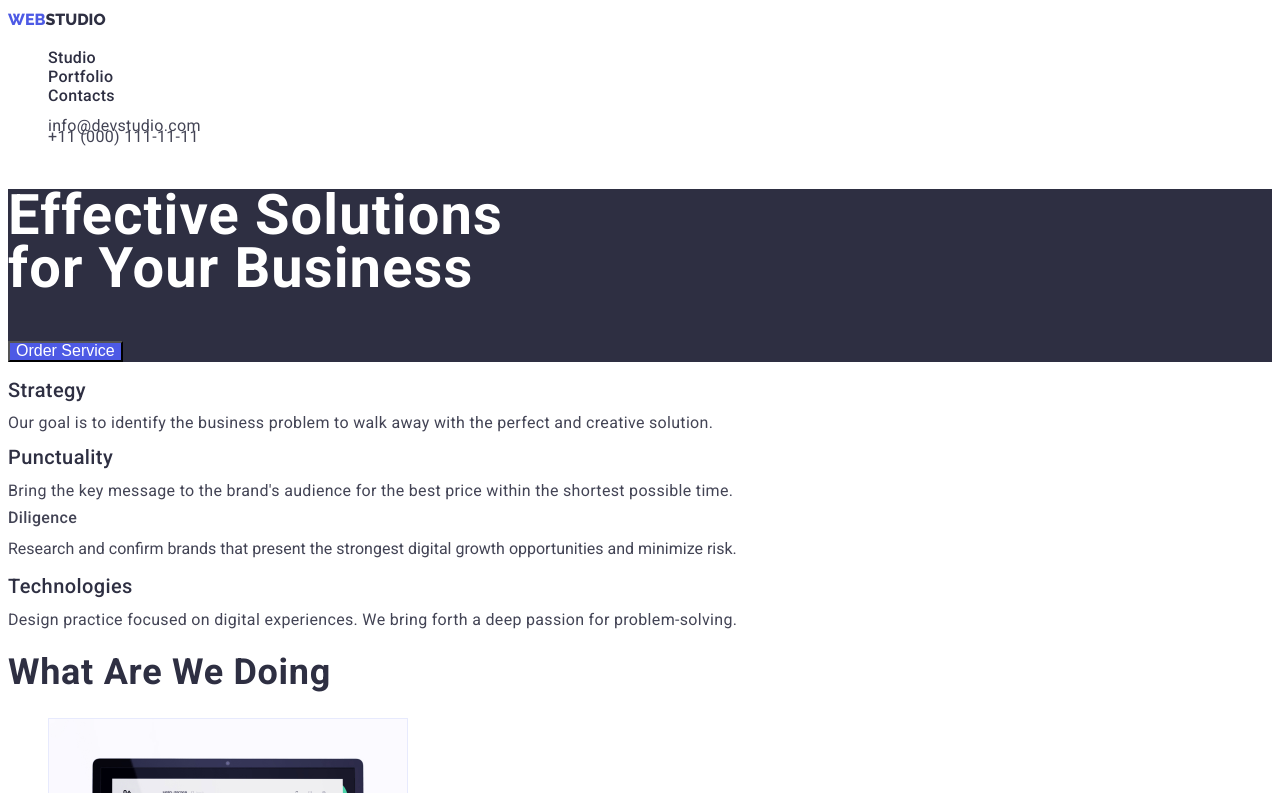
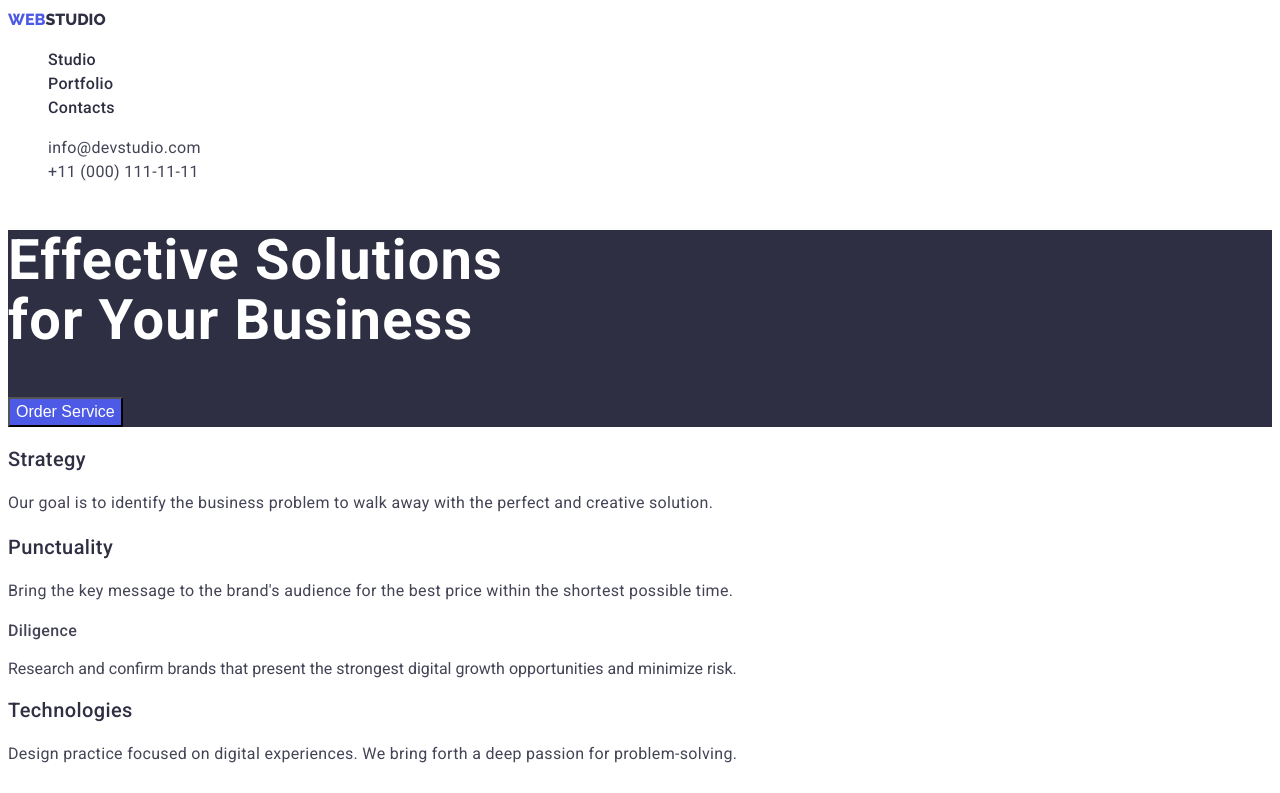
Before and after one commit to postalman/goit-markup-hw-02, a plain HTML site: page index.html in a window 1280 px wide. Shown: the top 793 px of the page. Drawn offline with Linux system fonts and the light colour scheme.

Commit message:
revert
line-height messed up

```diff
--- a/CSS/styles.css
+++ b/CSS/styles.css
@@ -38,7 +38,7 @@ body {
 }
 .mail-tel {
   font-size: 16px;
-  line-height: 0.67;
+  line-height: 24px;
   letter-spacing: 0.02em;
   font-style: normal;
   list-style: none;
@@ -57,7 +57,7 @@ body {
   color: #2e2f42;
   font-weight: 500;
   font-size: 16px;
-  line-height: 0.67;
+  line-height: 24px;
   letter-spacing: 0.02em;
   flex: none;
   order: 0;
@@ -78,7 +78,7 @@ body {
   color: #434455;
   font-weight: 400;
   font-size: 16px;
-  line-height: 0.67;
+  line-height: 24px;
   letter-spacing: 0.02em;
 }
 
@@ -87,7 +87,7 @@ body {
 .order-service-text {
   font-weight: 500;
   font-size: 16px;
-  line-height: 0.67;
+  line-height: 24px;
   color: #ffffff;
   flex: none;
   order: 0;
@@ -111,13 +111,13 @@ h1 {
   color: #ffffff;
   font-weight: 700;
   font-size: 56px;
-  line-height: 0.94;
+  line-height: 60px;
   letter-spacing: 0.02em;
 }
 h2 {
   font-weight: 700;
   font-size: 36px;
-  line-height: 0.9;
+  line-height: 40px;
   letter-spacing: 0.02em;
   text-transform: capitalize;
   color: #2e2f42;
@@ -125,7 +125,7 @@ h2 {
 h3 {
   font-weight: 500;
   font-size: 20px;
-  line-height: 0.84;
+  line-height: 24px;
   letter-spacing: 0.02em;
   color: #2e2f42;
   flex: none;
@@ -150,7 +150,7 @@ h3 {
 
 .feature-text {
   font-size: 16px;
-  line-height: 0.67;
+  line-height: 24px;
   letter-spacing: 0.02em;
   color: #434455;
   flex: none;
@@ -182,7 +182,7 @@ h3 {
 }
 .footertext {
   font-size: 16px;
-  line-height: 0.67;
+  line-height: 24px;
   letter-spacing: 0.02em;
   color: #e7e9fc;
 }
@@ -209,7 +209,7 @@ h3 {
   color: #4d5ae5;
   font-weight: 600;
   font-size: 16px;
-  line-height: 0.67;
+  line-height: 24px;
   cursor: pointer;
 }
 
```
